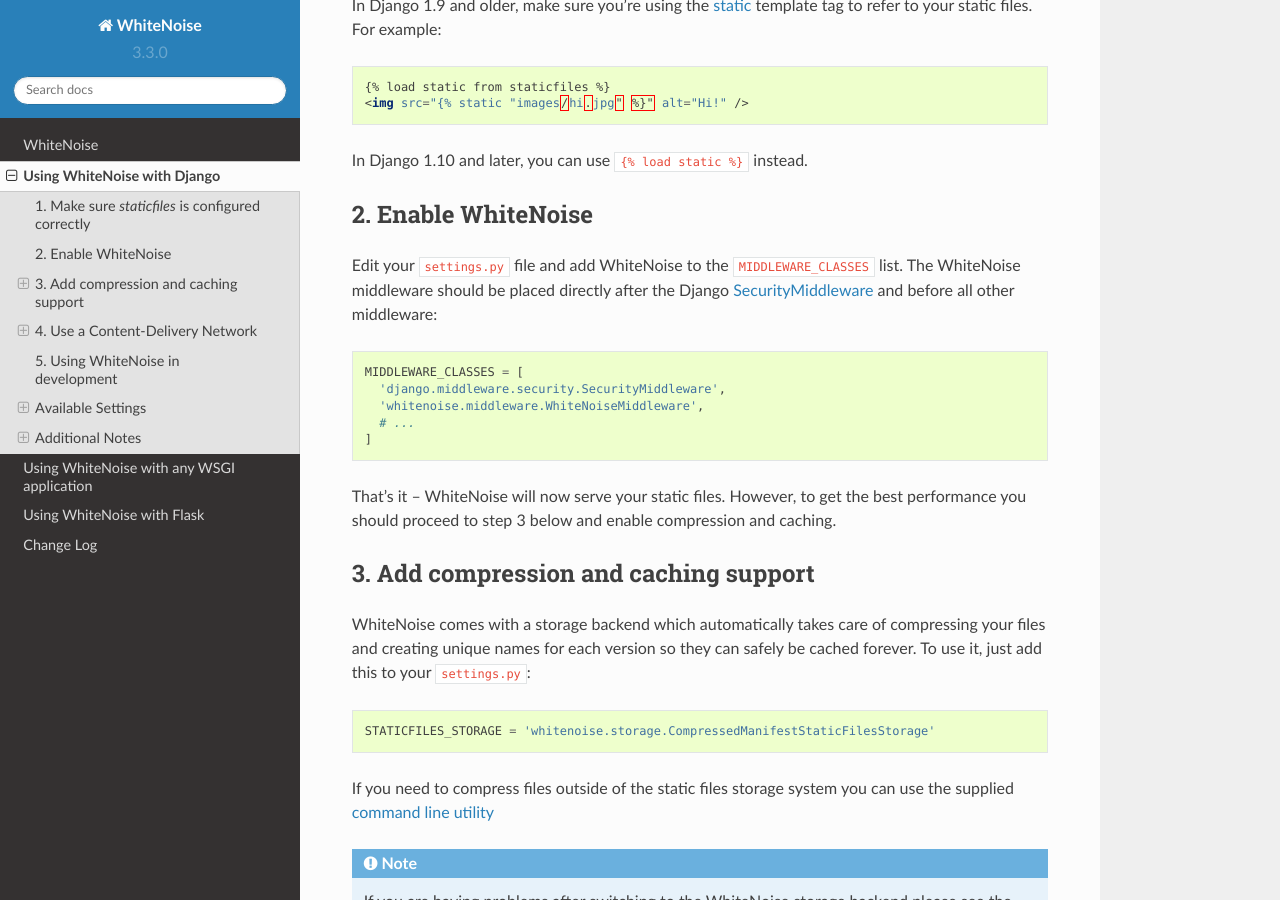
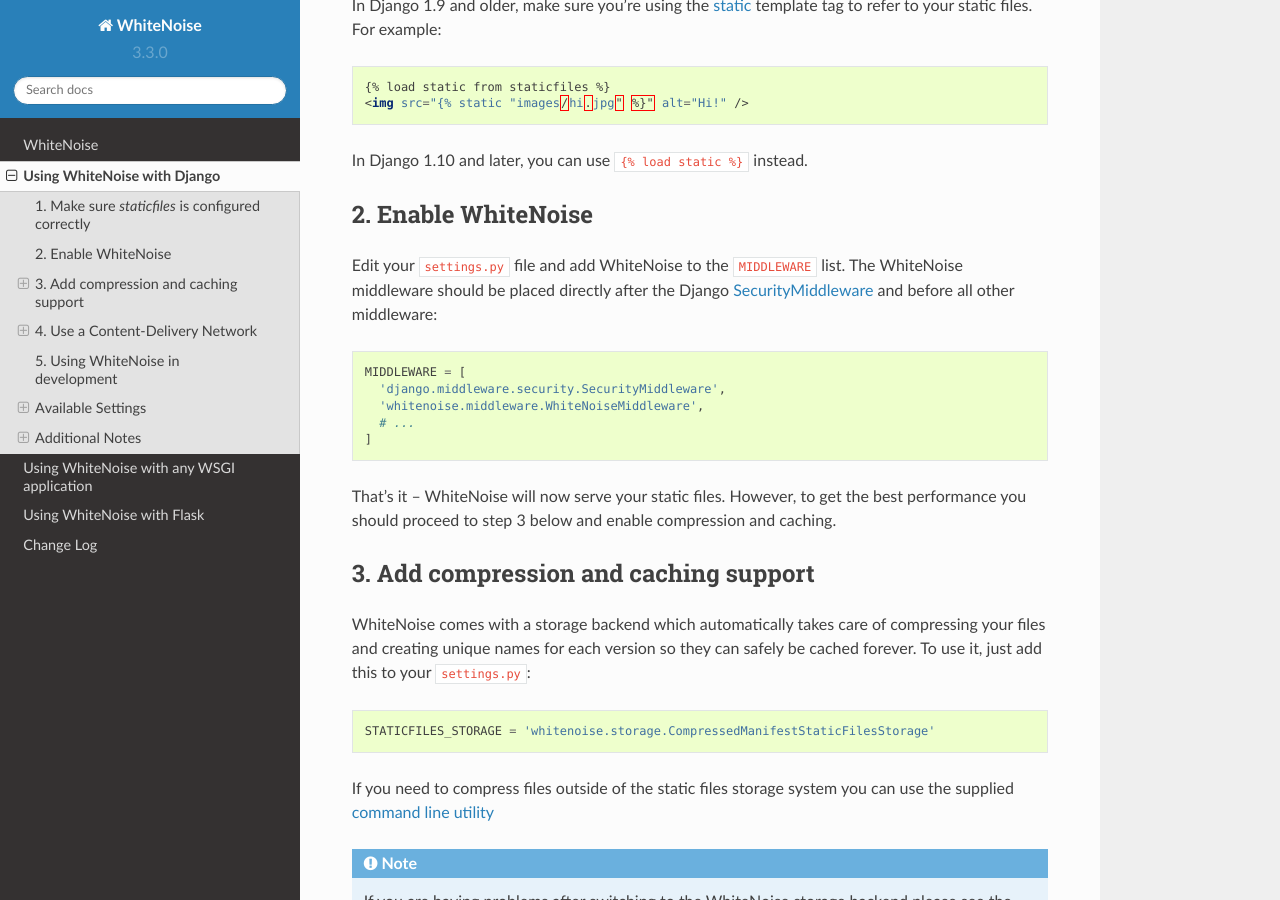
Before and after one commit to gorbunov87/white_noise, a Sphinx documentation site: the page built from docs/django.rst, in a window 1280 px wide and 900 px high, scrolled down 705 px. Built offline with Sphinx 7.4.7 and the Read the Docs theme 2.0.0, drawn with Linux system fonts in a browser that asks for light colours.

Commit message:
Drop _CLASSES from MIDDLEWARE in docs.
As of Django 1.10 the usage of the MIDDLEWARE_CLASSES setting is
deprecated in favor for MIDDLEWARE. Whitenoise is already compatible
with both versions but the documentation did not reflect that change.

```diff
--- a/docs/django.rst
+++ b/docs/django.rst
@@ -44,13 +44,14 @@
 2. Enable WhiteNoise
 --------------------
 
-Edit your ``settings.py`` file and add WhiteNoise to the ``MIDDLEWARE_CLASSES``
-list. The WhiteNoise middleware should be placed directly after the Django `SecurityMiddleware
-<https://docs.djangoproject.com/en/stable/ref/middleware/#module-django.middleware.security>`_ and before all other middleware:
+Edit your ``settings.py`` file and add WhiteNoise to the ``MIDDLEWARE`` list.
+The WhiteNoise middleware should be placed directly after the Django `SecurityMiddleware
+<https://docs.djangoproject.com/en/stable/ref/middleware/#module-django.middleware.security>`_
+and before all other middleware:
 
 .. code-block:: python
 
-   MIDDLEWARE_CLASSES = [
+   MIDDLEWARE = [
      'django.middleware.security.SecurityMiddleware',
      'whitenoise.middleware.WhiteNoiseMiddleware',
      # ...
--- a/docs/index.rst
+++ b/docs/index.rst
@@ -47,7 +47,7 @@
 
 .. code-block:: python
 
-   MIDDLEWARE_CLASSES = [
+   MIDDLEWARE = [
      # 'django.middleware.security.SecurityMiddleware',
      'whitenoise.middleware.WhiteNoiseMiddleware',
      # ...
```
